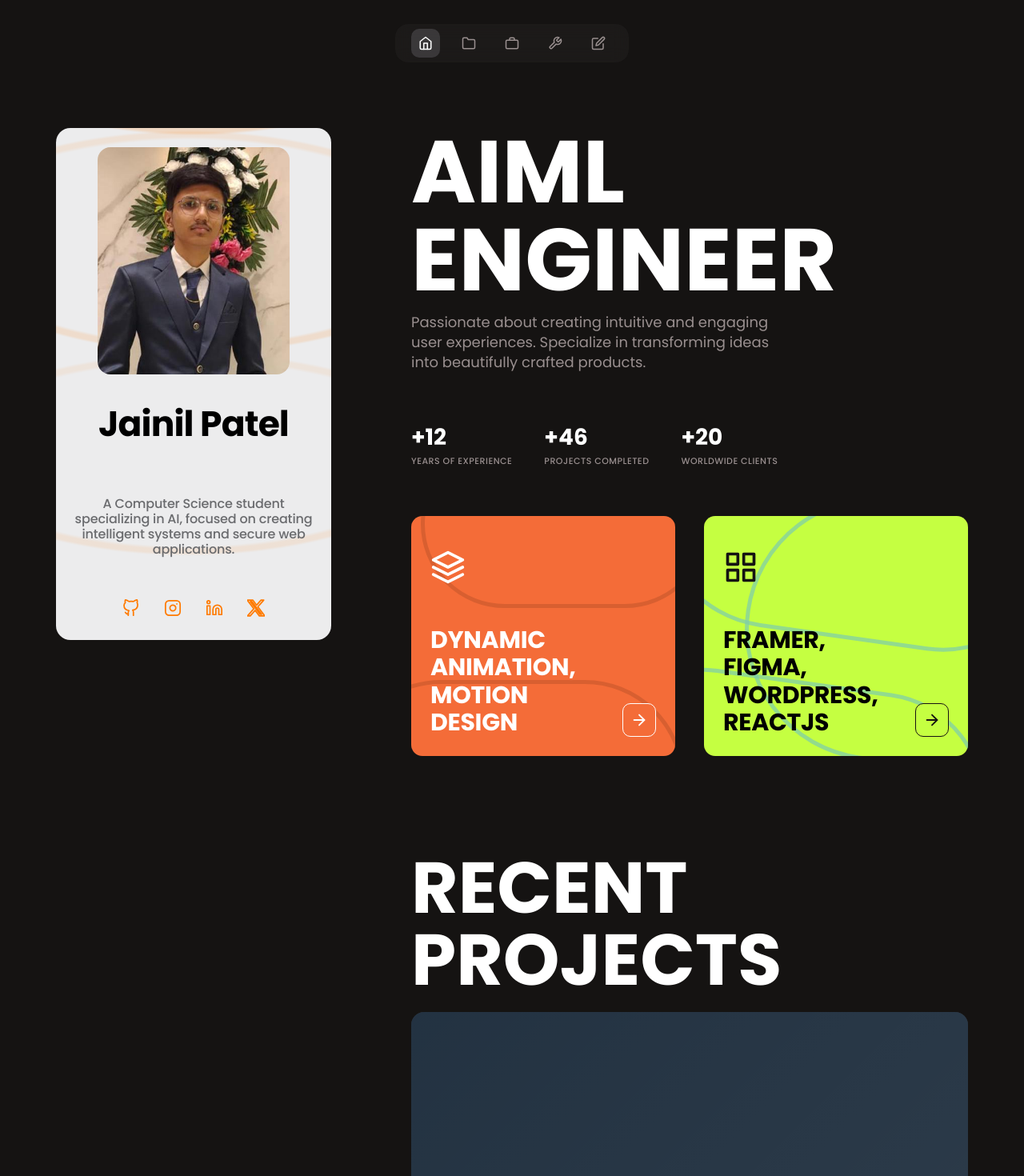
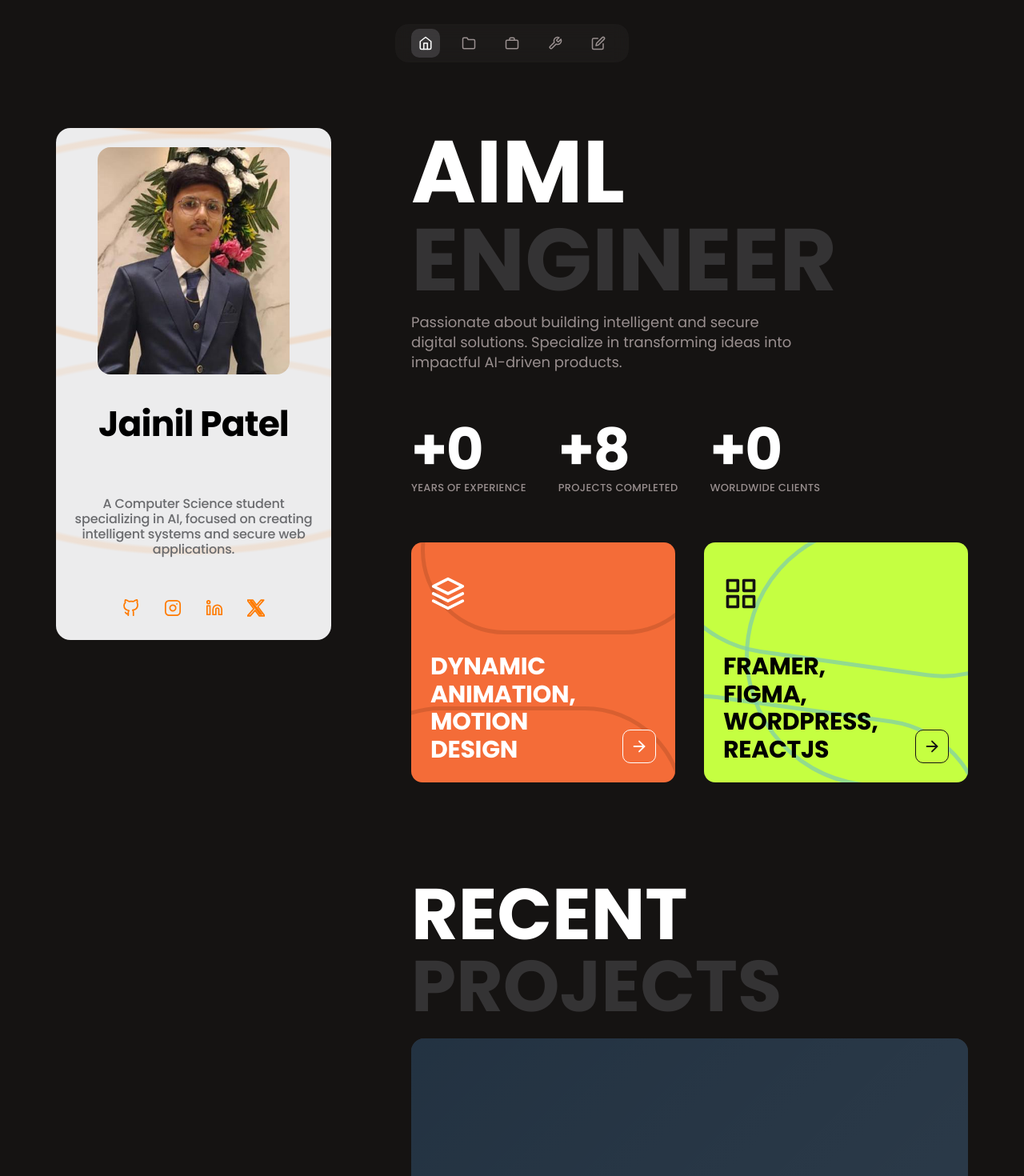
Before and after one commit to Jainilpatel15/Jainil-s-portfolio, a React (Vite) app: page / in a window 1280 px wide. Shown: the top 1470 px of the page at 80% size. Built offline with nearby package versions, Linux system fonts and the light colour scheme.

Commit message:
hero section content filled

```diff
--- a/src/data/cms.js
+++ b/src/data/cms.js
@@ -3,11 +3,11 @@ export const profile = {
   title: 'AIML ENGINEER',
   bio: 'A Computer Science student specializing in AI, focused on creating intelligent systems and secure web applications.',
   description:
-    'Passionate about creating intuitive and engaging user experiences. Specialize in transforming ideas into beautifully crafted products.',
+    'Passionate about building intelligent and secure digital solutions. Specialize in transforming ideas into impactful AI-driven products.',
   stats: [
-    { num: '+12', label: 'YEARS OF EXPERIENCE' },
-    { num: '+46', label: 'PROJECTS COMPLETED' },
-    { num: '+20', label: 'WORLDWIDE CLIENTS' },
+    { num: '+0', label: 'YEARS OF EXPERIENCE' },
+    { num: '+8', label: 'PROJECTS COMPLETED' },
+    { num: '+0', label: 'WORLDWIDE CLIENTS' },
   ],
   social: {
     github: 'https://github.com/',
--- a/src/pages/Blog.jsx
+++ b/src/pages/Blog.jsx
@@ -16,7 +16,7 @@ export default function Blog() {
             <PageTitle>
               DESIGN
               <br />
-              THOUGHTS
+              <span className="title-dark">THOUGHTS</span>
             </PageTitle>
             <div className="blog-list" style={{ marginTop: 20 }}>
               {blogPosts.map((b) => (
@@ -27,7 +27,7 @@ export default function Blog() {
               <SectionTitle>
                 LET'S WORK
                 <br />
-                TOGETHER
+                <span className="title-dark">TOGETHER</span>
               </SectionTitle>
               <ContactForm />
             </section>
--- a/src/pages/Experience.jsx
+++ b/src/pages/Experience.jsx
@@ -16,7 +16,7 @@ export default function Experience() {
             <PageTitle>
               12 YEARS OF
               <br />
-              EXPERIENCE
+              <span className="title-dark">EXPERIENCE</span>
             </PageTitle>
             <div style={{ marginTop: 20 }}>
               {jobs.map((j) => (
@@ -27,7 +27,7 @@ export default function Experience() {
               <SectionTitle>
                 LET'S WORK
                 <br />
-                TOGETHER
+                <span className="title-dark">TOGETHER</span>
               </SectionTitle>
               <ContactForm />
             </section>
--- a/src/pages/Home.css
+++ b/src/pages/Home.css
@@ -38,16 +38,20 @@
 }
 
 .stat-num {
-  font-size: 28px;
+  font-size: 72px;
   font-weight: 700;
+  line-height: 1;
   color: var(--white);
+  letter-spacing: -0.02em;
 }
 
 .stat-label {
-  font-size: 11px;
+  font-size: 13px;
   font-weight: 500;
   color: var(--gray);
-  letter-spacing: 0.5px;
+  letter-spacing: 0.3px;
+  margin-top: 4px;
+  line-height: 1.3;
 }
 
 .hero-cards {
--- a/src/pages/Home.jsx
+++ b/src/pages/Home.jsx
@@ -26,6 +26,9 @@ function ArrowLink({ bg, color, onClick }) {
 
 export default function Home() {
   const navigate = useNavigate();
+  const titleParts = profile.title.trim().split(/\s+/);
+  const highlightedTitleWord = titleParts.pop() || profile.title;
+  const titleLead = titleParts.join(' ');
 
   return (
     <div className="page-wrapper">
@@ -38,7 +41,10 @@ export default function Home() {
           <div className="right-col">
             <section className="hero">
               <div className="hero-info">
-                <h1 className="hero-title">{profile.title}</h1>
+                <h1 className="hero-title">
+                  {titleLead ? `${titleLead} ` : ''}
+                  <span className="title-dark">{highlightedTitleWord}</span>
+                </h1>
                 <p className="hero-desc">{profile.description}</p>
               </div>
 
@@ -98,7 +104,7 @@ export default function Home() {
               <SectionTitle>
                 RECENT
                 <br />
-                PROJECTS
+                <span className="title-dark">PROJECTS</span>
               </SectionTitle>
               {projects.slice(0, 2).map((p) => (
                 <ProjectCard key={p.id} {...p} />
@@ -109,7 +115,7 @@ export default function Home() {
               <SectionTitle>
                 12 YEARS OF
                 <br />
-                EXPERIENCE
+                <span className="title-dark">EXPERIENCE</span>
               </SectionTitle>
               {jobs.slice(0, 2).map((j) => (
                 <JobCard key={j.id} {...j} />
@@ -120,7 +126,7 @@ export default function Home() {
               <SectionTitle>
                 PREMIUM
                 <br />
-                TOOLS
+                <span className="title-dark">TOOLS</span>
               </SectionTitle>
               <div className="tools-grid">
                 {tools.slice(0, 4).map((t) => (
@@ -133,7 +139,7 @@ export default function Home() {
               <SectionTitle>
                 DESIGN
                 <br />
-                THOUGHTS
+                <span className="title-dark">THOUGHTS</span>
               </SectionTitle>
               <div className="blog-list">
                 {blogPosts.slice(0, 1).map((b) => (
@@ -146,7 +152,7 @@ export default function Home() {
               <SectionTitle>
                 LET'S WORK
                 <br />
-                TOGETHER
+                <span className="title-dark">TOGETHER</span>
               </SectionTitle>
               <ContactForm />
             </section>
--- a/src/pages/Projects.jsx
+++ b/src/pages/Projects.jsx
@@ -16,7 +16,7 @@ export default function Projects() {
             <PageTitle>
               RECENT
               <br />
-              PROJECTS
+              <span className="title-dark">PROJECTS</span>
             </PageTitle>
             <div style={{ marginTop: 20 }}>
               {projects.map((p) => (
@@ -27,7 +27,7 @@ export default function Projects() {
               <SectionTitle>
                 LET'S WORK
                 <br />
-                TOGETHER
+                <span className="title-dark">TOGETHER</span>
               </SectionTitle>
               <ContactForm />
             </section>
--- a/src/pages/Tools.jsx
+++ b/src/pages/Tools.jsx
@@ -16,7 +16,7 @@ export default function Tools() {
             <PageTitle>
               PREMIUM
               <br />
-              TOOLS
+              <span className="title-dark">TOOLS</span>
             </PageTitle>
             <div className="tools-grid" style={{ marginTop: 20 }}>
               {tools.map((t) => (
@@ -27,7 +27,7 @@ export default function Tools() {
               <SectionTitle>
                 LET'S WORK
                 <br />
-                TOGETHER
+                <span className="title-dark">TOGETHER</span>
               </SectionTitle>
               <ContactForm />
             </section>
--- a/src/styles/global.css
+++ b/src/styles/global.css
@@ -103,6 +103,10 @@ button {
   color: var(--white);
 }
 
+.title-dark {
+  color: rgba(182, 180, 189, 0.2);
+}
+
 .tools-grid {
   display: grid;
   grid-template-columns: repeat(2, minmax(0, 1fr));
```
